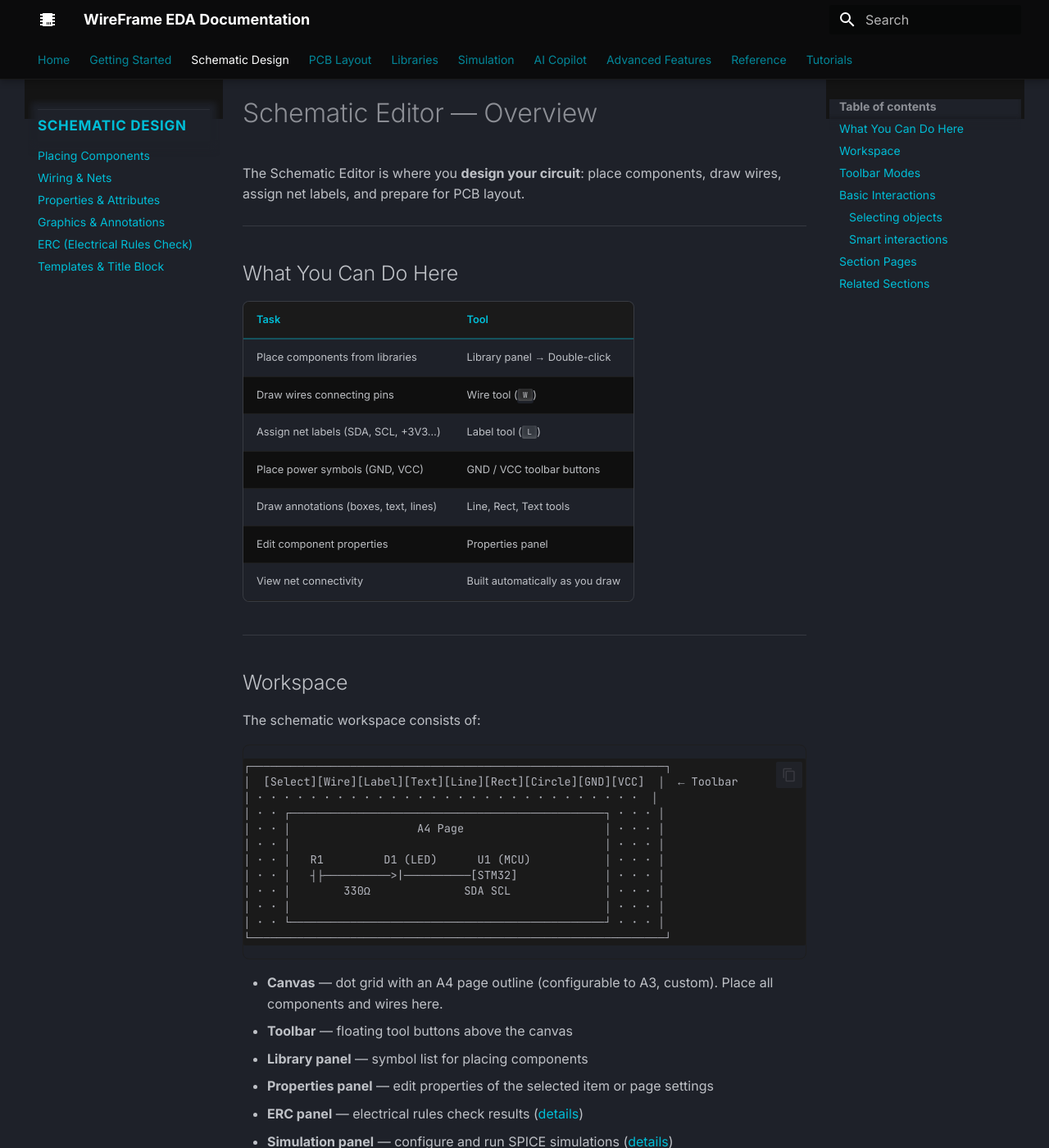
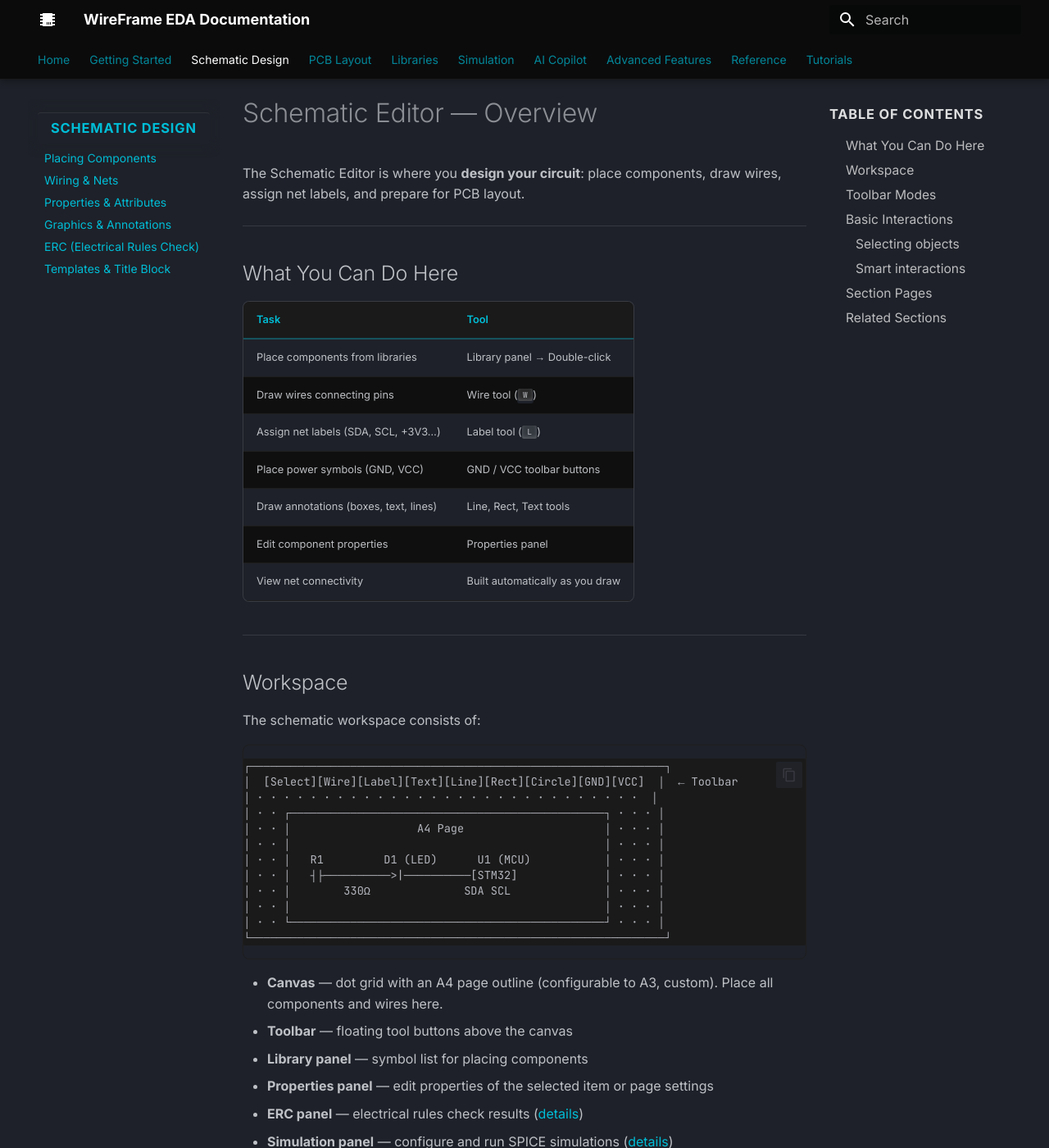
Before and after one commit to CaSauCoin/wireframe-docs, an MkDocs documentation site: the page built from docs/schematic/index.md, in a window 1280 px wide and 1400 px high. Shown: the whole window at 82% size. Built offline with MkDocs 1.6.1 and Material for MkDocs 9.7.7, drawn with Linux system fonts in a browser that asks for light colours; the version menu is left out.

Commit message:
style: update and synchronize custom CSS across documentation stylesheets

```diff
--- a/docs/stylesheets/extra.css
+++ b/docs/stylesheets/extra.css
@@ -36,12 +36,33 @@
 }
 
 /* ── Sidebar / Navigation ─────────────────────────────────── */
-.md-sidebar {
-    background-color: var(--wf-surface);
+.md-sidebar,
+.md-sidebar__inner,
+.md-sidebar__scrollwrap {
+    background-color: transparent !important;
+    mask-image: none !important;
+    -webkit-mask-image: none !important;
+}
+
+/* Remove any top shadow / dark block above sidebars */
+.md-sidebar::before,
+.md-sidebar::after,
+.md-sidebar__inner::before,
+.md-sidebar__inner::after {
+    display: none !important;
+    background: none !important;
+}
+
+.md-nav__link {
+    transition: color 0.15s ease, background-color 0.15s ease;
+    border-radius: 4px;
+    padding-left: 0.4rem;
+    padding-right: 0.4rem;
 }
 
 .md-nav__link:hover {
     color: var(--md-primary-fg-color) !important;
+    background-color: rgba(0, 229, 255, 0.05);
 }
 
 .md-nav__item--active > .md-nav__link {
@@ -52,15 +73,15 @@
 /* Top-level section titles in the sidebar — bigger & bolder */
 .md-nav--primary > .md-nav__list > .md-nav__item > .md-nav__link,
 .md-nav--primary > .md-nav__list > .md-nav__item > label.md-nav__link {
-    font-size: 0.85rem;
+    font-size: 0.82rem;
     font-weight: 700;
     text-transform: uppercase;
-    letter-spacing: 0.04em;
+    letter-spacing: 0.05em;
     color: var(--md-primary-fg-color) !important;
-    margin-top: 0.6rem;
+    margin-top: 0.8rem;
     padding-top: 0.4rem;
     padding-bottom: 0.4rem;
-    border-top: 1px solid rgba(255, 255, 255, 0.06);
+    border-top: 1px solid rgba(255, 255, 255, 0.08);
 }
 
 /* First section title — no top border */
@@ -70,10 +91,23 @@
     margin-top: 0;
 }
 
+/* Table of contents title (right sidebar) */
+.md-nav--secondary .md-nav__title {
+    font-size: 0.82rem;
+    font-weight: 700;
+    text-transform: uppercase;
+    letter-spacing: 0.05em;
+    color: rgba(255, 255, 255, 0.85) !important;
+    background: transparent !important;
+    box-shadow: none !important;
+    padding: 0.4rem 0;
+}
+
 /* Child page links in the sidebar — smaller & lighter */
 .md-nav--primary .md-nav--secondary .md-nav__link,
-.md-nav--primary .md-nav .md-nav .md-nav__link {
-    font-size: 0.75rem;
+.md-nav--primary .md-nav .md-nav .md-nav__link,
+.md-nav--secondary .md-nav__link {
+    font-size: 0.78rem;
     font-weight: 400;
     text-transform: none;
     letter-spacing: 0;
```
Also changed, not shown: site/stylesheets/extra.css.
